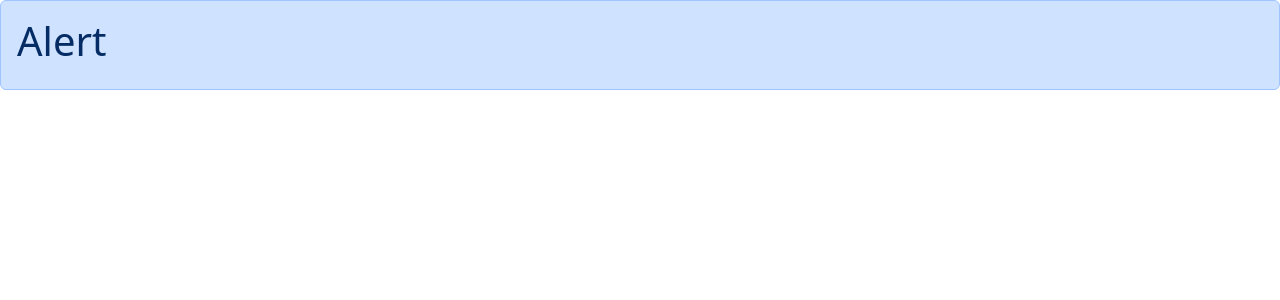
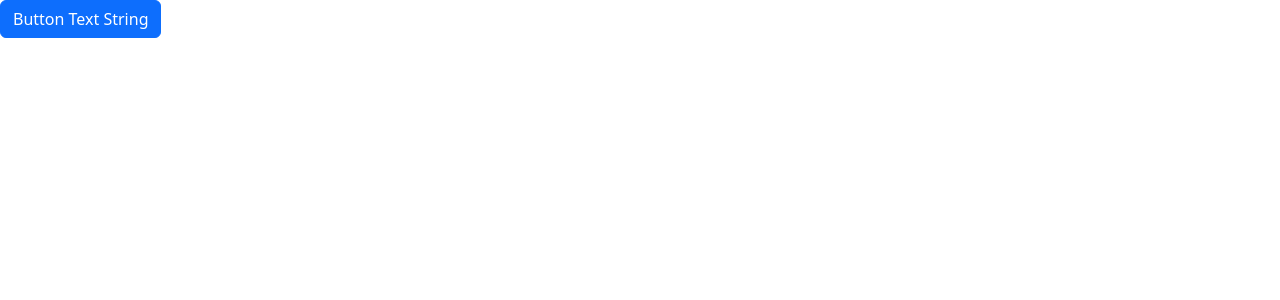
Before and after one commit to maxb6299/practice, a React (Vite) app: page / in a window 1280 px wide. Shown: the top 300 px of the page. Built offline with nearby package versions, Linux system fonts and the light colour scheme.

Commit message:
Implement button component

```diff
--- a/src/App.tsx
+++ b/src/App.tsx
@@ -1,4 +1,4 @@
-import Alert from "./components/Alert";
+import Button from "./components/Button";
 
 function App() {
   // let items = ["New York", "Miami", "Chicago", "Los Angeles", "Houston"];
@@ -8,9 +8,12 @@ function App() {
 
   return (
     <>
-      <Alert>
+      <Button buttonText="Button Text String" />
+
+      {/* <Alert>
         <h1>Alert</h1>
-      </Alert>
+      </Alert> */}
+
       {/* <ListGroup
         items={items}
         heading="Cities"
--- /dev/null
+++ b/src/components/Button.tsx
@@ -0,0 +1,15 @@
+interface Props {
+  buttonText: string;
+}
+
+const Button = ({ buttonText }: Props) => {
+  return (
+    <>
+      <button type="button" className="btn btn-primary ">
+        {buttonText}
+      </button>
+    </>
+  );
+};
+
+export default Button;
```
